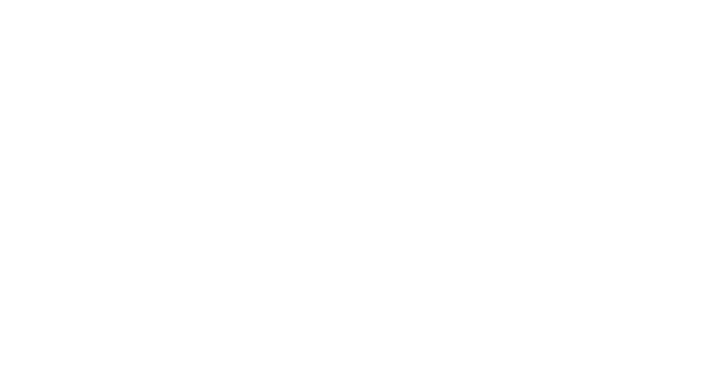
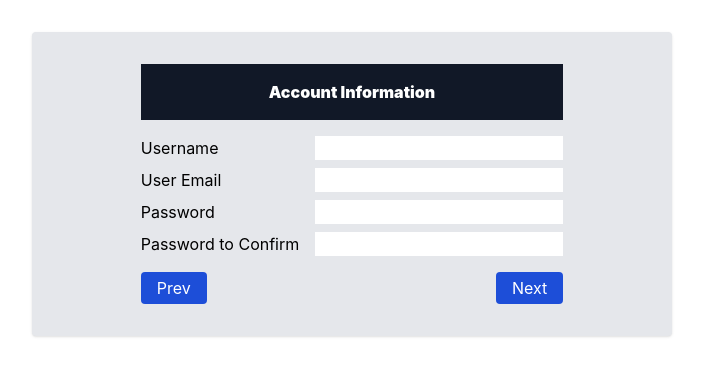
Before and after one commit to nshutipacific/multi-step-reg-react-tailwindcss, a React (Create React App) app: page / in a window 1280 px wide. Shown: the top 376 px of the page, without its empty margins (288-991 px from the left). Built offline with nearby package versions, Linux system fonts and the light colour scheme.

Commit message:
Added Multi Step Form

```diff
--- a/public/index.html
+++ b/public/index.html
@@ -5,10 +5,6 @@
     <link rel="icon" href="%PUBLIC_URL%/favicon.ico" />
     <meta name="viewport" content="width=device-width, initial-scale=1" />
     <meta name="theme-color" content="#000000" />
-    <meta
-      name="description"
-      content="Web site created using create-react-app"
-    />
     <link rel="apple-touch-icon" href="%PUBLIC_URL%/logo192.png" />
     <!--
       manifest.json provides metadata used when your web app is installed on a
@@ -28,7 +24,7 @@
   </head>
   <body>
     <noscript>You need to enable JavaScript to run this app.</noscript>
-    <div id="root"></div>
+    <div class="flex items-center justify-center" id="root"></div>
     <!--
       This HTML file is a template.
       If you open it directly in the browser, you will see an empty page.
--- a/src/App.js
+++ b/src/App.js
@@ -1,10 +1,10 @@
-import logo from './logo.svg';
+import Form from './components/Form';
 import './App.css';
 
 function App() {
   return (
-    <div className="App">
-
+    <div className="App bg-gray-200 flex items-center justify-center w-1/2 p-8 rounded shadow m-8">
+      <Form/>
     </div>
   );
 }
--- /dev/null
+++ b/src/components/Form.js
@@ -0,0 +1,48 @@
+import React, {useState} from "react";
+import OtherInformation from "./OtherInformation";
+import PersonalInformation from "./PersonalInformation";
+import SignUpInfo from "./SignUpInfo";
+
+function Form() {
+    const [page, setPage] = useState(0);
+    const FormTitles = ["Account Information", "Personal Information", "Other Information"];
+
+    const StepToDisplay = ()=> {
+        if(page == 0){
+            return <SignUpInfo/>
+        } else if ( page == 1){
+            return <PersonalInformation/>
+        }else{
+            return <OtherInformation/>
+        }
+    }
+    return (
+        <div className="form">
+            <div className="progressbar"></div>
+            <div className="form-container">
+                <div className="header bg-gray-900 p-4 text-white font-black w-full">
+                    <h1>{FormTitles[page]}</h1>
+                </div>
+                <div className="body mt-4">
+                {StepToDisplay()}
+                </div>
+                <div className="footer mt-4v flex justify-between mt-4">
+                    <button
+                    className="bg-blue-700 py-1 px-4 text-white rounded"
+                    disabled={page == 0}
+                    onClick={()=> {
+                        setPage((currPage) => currPage - 1);
+                    }}>Prev</button>
+                    <button
+                    className="bg-blue-700 py-1 px-4 text-white rounded"
+                    disabled={page == FormTitles.length -1}
+                    onClick={()=> {
+                        setPage((currPage) => currPage + 1);
+                    }}>Next</button>
+                </div>
+            </div>
+        </div>
+    )
+}
+
+export default Form
--- /dev/null
+++ b/src/components/OtherInformation.js
@@ -0,0 +1,30 @@
+import React from "react";
+
+function OtherInformation(){
+    return (
+        <div>
+            <div className="flex justify-between mt-2 gap-4">
+                <div>Nationality</div>
+                <div><input type="text" name="username"/></div>
+
+            </div>
+            <div className="flex justify-between mt-2 gap-4">
+                <div>City</div>
+                <div><input type="text" name="username"/></div>
+
+            </div>
+            <div className="flex justify-between mt-2 gap-4">
+                <div>Address</div>
+                <div><input type="text" name="username"/></div>
+
+            </div>
+            <div className="flex justify-between mt-2 gap-4">
+                <div>ZIP</div>
+                <div><input type="text" name="username"/></div>
+
+            </div>
+        </div>
+    );
+}
+
+export default OtherInformation;
--- /dev/null
+++ b/src/components/PersonalInformation.js
@@ -0,0 +1,30 @@
+import React from "react";
+
+function PersonalInformation(){
+    return (
+        <div>
+            <div className="flex justify-between mt-2 gap-4">
+                <div>First Name</div>
+                <div><input type="text" name="username"/></div>
+
+            </div>
+            <div className="flex justify-between mt-2 gap-4">
+                <div>Last Name</div>
+                <div><input type="text" name="username"/></div>
+
+            </div>
+            <div className="flex justify-between mt-2 gap-4">
+                <div>Phone</div>
+                <div><input type="text" name="username"/></div>
+
+            </div>
+            <div className="flex justify-between mt-2 gap-4">
+                <div>ID Number</div>
+                <div><input type="text" name="username"/></div>
+
+            </div>
+        </div>
+    );
+}
+
+export default PersonalInformation;
--- /dev/null
+++ b/src/components/SignUpInfo.js
@@ -0,0 +1,30 @@
+import React from "react";
+
+function SignUpInfo() {
+    return (
+        <div>
+            <div className="flex justify-between mt-2 gap-4">
+                <div>Username</div>
+                <div><input type="text" name="username"/></div>
+
+            </div>
+            <div className="flex justify-between mt-2 gap-4">
+                <div>User Email</div>
+                <div><input type="text" name="username"/></div>
+
+            </div>
+            <div className="flex justify-between mt-2 gap-4">
+                <div>Password</div>
+                <div><input type="text" name="username"/></div>
+
+            </div>
+            <div className="flex justify-between mt-2 gap-4">
+                <div>Password to Confirm</div>
+                <div><input type="text" name="username"/></div>
+
+            </div>
+        </div>
+    );
+}
+
+export default SignUpInfo;
--- a/src/index.css
+++ b/src/index.css
@@ -11,3 +11,7 @@
   font-family: source-code-pro, Menlo, Monaco, Consolas, 'Courier New',
     monospace;
 }
+
+@tailwind base;
+@tailwind components;
+@tailwind utilities;
--- a/tailwind.config.js
+++ b/tailwind.config.js
@@ -1,6 +1,8 @@
 /** @type {import('tailwindcss').Config} */
 module.exports = {
-  content: [],
+  content: [
+    "./src/**/*.{js,jsx,ts,tsx}",
+  ],
   theme: {
     extend: {},
   },
```
